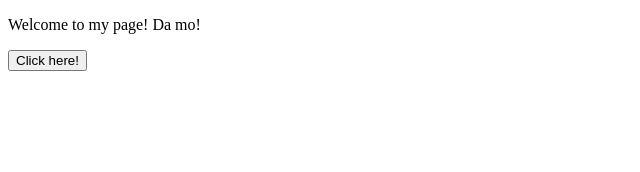
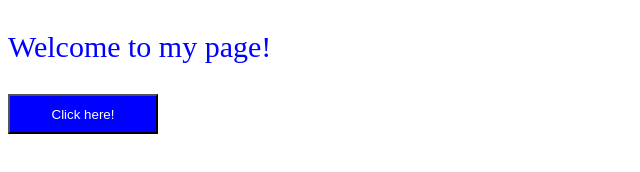
Before and after one commit to githuberuser/StudyWeb.github.io, a plain HTML site: page index.html in a window 1280 px wide. Shown: the whole page, without its empty margins (0-640 px from the left). Drawn offline with Linux system fonts and the light colour scheme.

Commit message:
Update index.html

```diff
--- a/index.html
+++ b/index.html
@@ -3,9 +3,10 @@
   <head>
     <meta charset = "utf-8">
     <title>My page</title>
+    <link rel="stylesheet" href="styles.css">
   </head>
   <body>
-    <p>Welcome to my page! Da mo!</p>
+    <p>Welcome to my page!</p>
     <button type="button" name="button" id="button">Click here!</button>
   </body>
 
```
